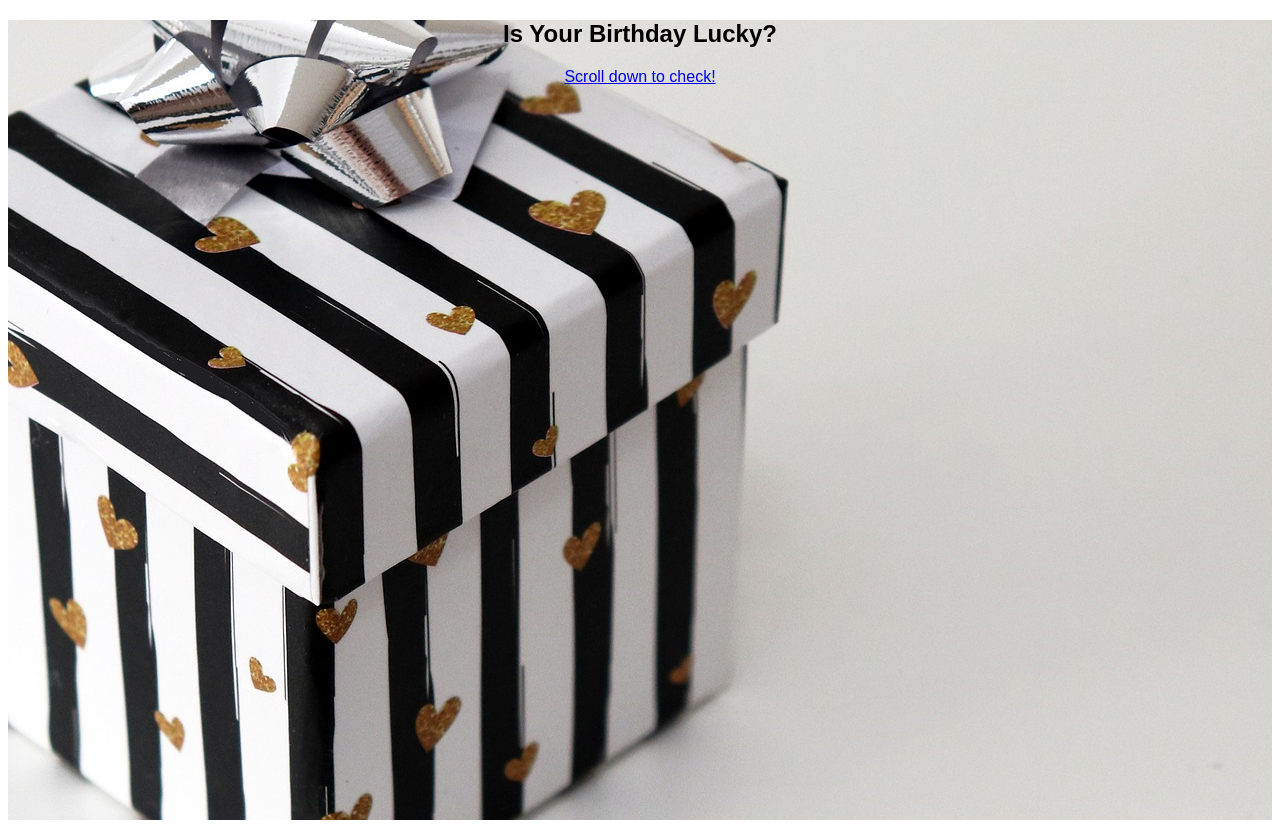
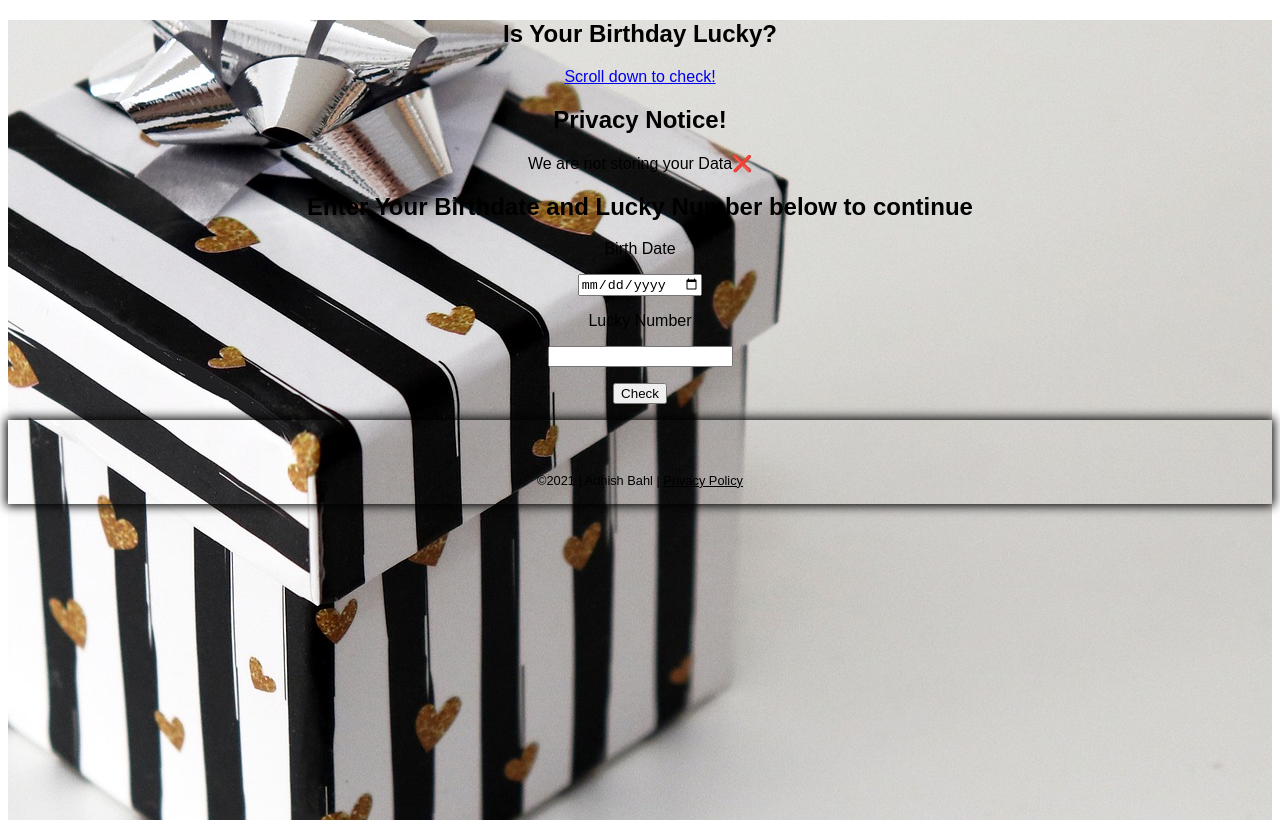
Before and after one commit to adhish-bahl/Is-Your-Birthday-Lucky, a React (Create React App) app: page / in a window 1280 px wide. Built offline with nearby package versions, Linux system fonts and the light colour scheme.

Commit message:
basic jsx done

```diff
--- a/src/App.js
+++ b/src/App.js
@@ -8,6 +8,70 @@ export default function App() {
           <h1>Is Your Birthday Lucky?</h1>
           <a href="#check">Scroll down to check!</a>
         </section>
+        <section id="mainSection">
+          <p className="privacyNotice">
+            <h2>Privacy Notice!</h2>
+            We are not storing your Data
+            <span role="img" aria-labelledby="crossIcon" className="crossIcon">
+              &#10060;
+            </span>
+          </p>
+          <h1>Enter Your Birthdate and Lucky Number below to continue</h1>
+          <form>
+            <p>
+              <label htmlFor="date">Birth Date</label>
+            </p>
+            <p>
+              <input type="date" id="date" name="date" />
+            </p>
+            <p>
+              <label htmlFor="number">Lucky Number</label>
+            </p>
+            <p>
+              <input type="number" id="number" name="number" />
+            </p>
+            <p>
+              <button type="button">Check</button>
+            </p>
+          </form>
+          <footer>
+            <ul>
+              <li className="footerLink">
+                <a href="https://github.com/adhish-bahl">
+                  <i className="fab fa-github" aria-hidden="true"></i>
+                </a>
+              </li>
+              <li className="footerLink">
+                <a href="https://twitter.com/adhish_bahl">
+                  <i className="fab fa-twitter"></i>
+                </a>
+              </li>
+              <li className="footerLink">
+                <a href="https://www.linkedin.com/in/adhish-bahl-4113591b7/">
+                  <i className="fab fa-linkedin-in"></i>
+                </a>
+              </li>
+              <li className="footerLink">
+                <a href="http://adhish-bahl.netlify.app/">
+                  <i className="fas fa-briefcase"></i>
+                </a>
+              </li>
+            </ul>
+
+            <div className="legacyText">
+              ©2021 | Adhish Bahl |{" "}
+              <a
+                href="#alertBox"
+                onClick={() => {
+                  setDisplayAlert("flex");
+                }}
+                style={{ cursor: "pointer", color: "Black" }}
+              >
+                Privacy Policy
+              </a>
+            </div>
+          </footer>
+        </section>
       </div>
     </div>
   );
--- a/src/styles.css
+++ b/src/styles.css
@@ -22,3 +22,46 @@
 section {
   /* margin: 1000px 0px; */
 }
+
+.footerLink a {
+  text-decoration: none;
+  display: inline-block;
+  padding: 1rem;
+  font-size: 1.1rem;
+  color: black;
+}
+
+footer {
+  box-shadow: 0px 0px 10px 2px black;
+  padding: 0 0 1rem;
+}
+
+ul {
+  list-style: none;
+  display: flex;
+  justify-content: center;
+  align-items: center;
+  padding-inline-start: 0px;
+  margin-block-start: 0;
+  margin-block-end: 0;
+}
+
+.legacyText {
+  font-size: 0.8rem;
+}
+
+.fa-github:before {
+  content: "\f09b";
+}
+
+.fa-twitter:before {
+  content: "\f099";
+}
+
+.fa-linkedin-in:before {
+  content: "\f0e1";
+}
+
+.fa-briefcase:before {
+  content: "\f0b1";
+}
```
